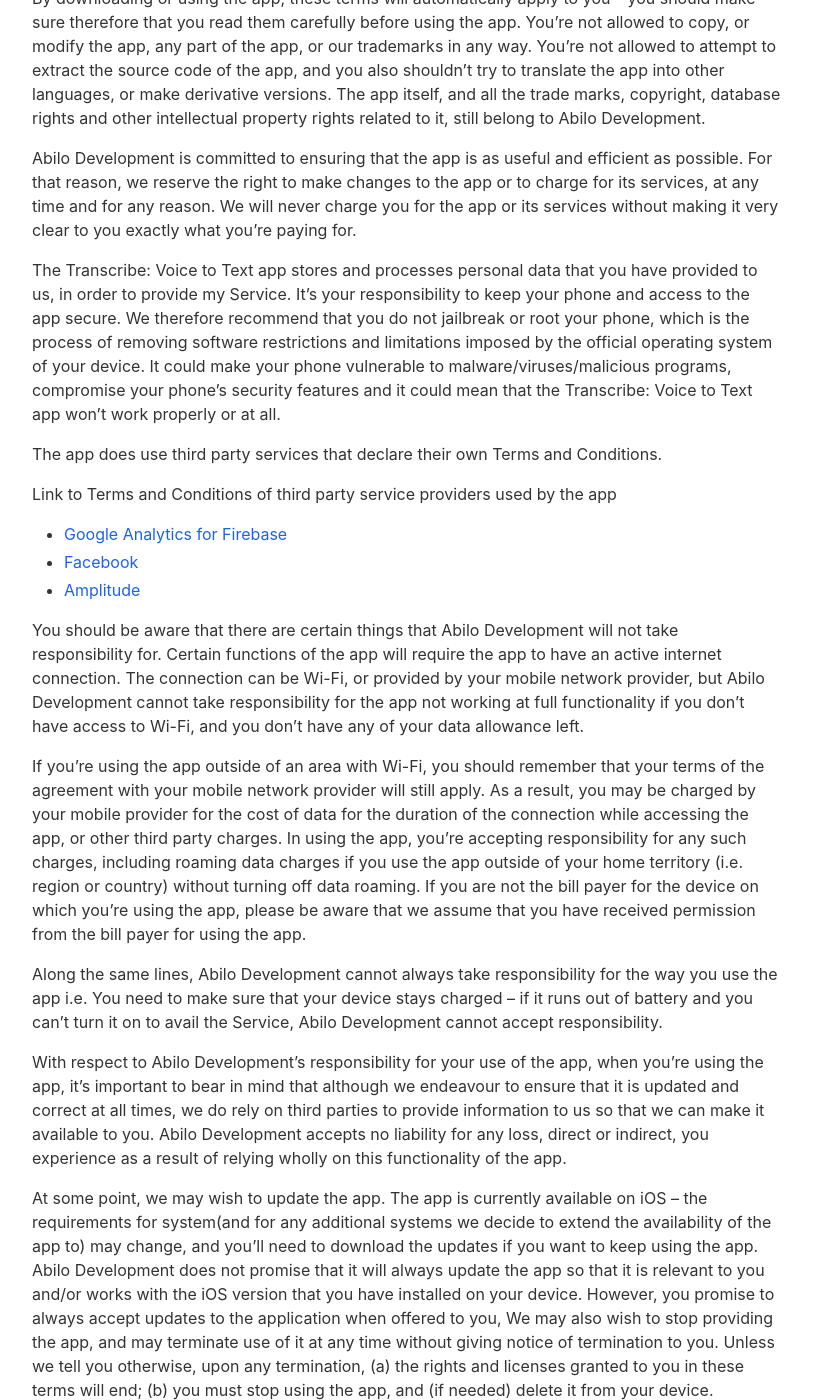
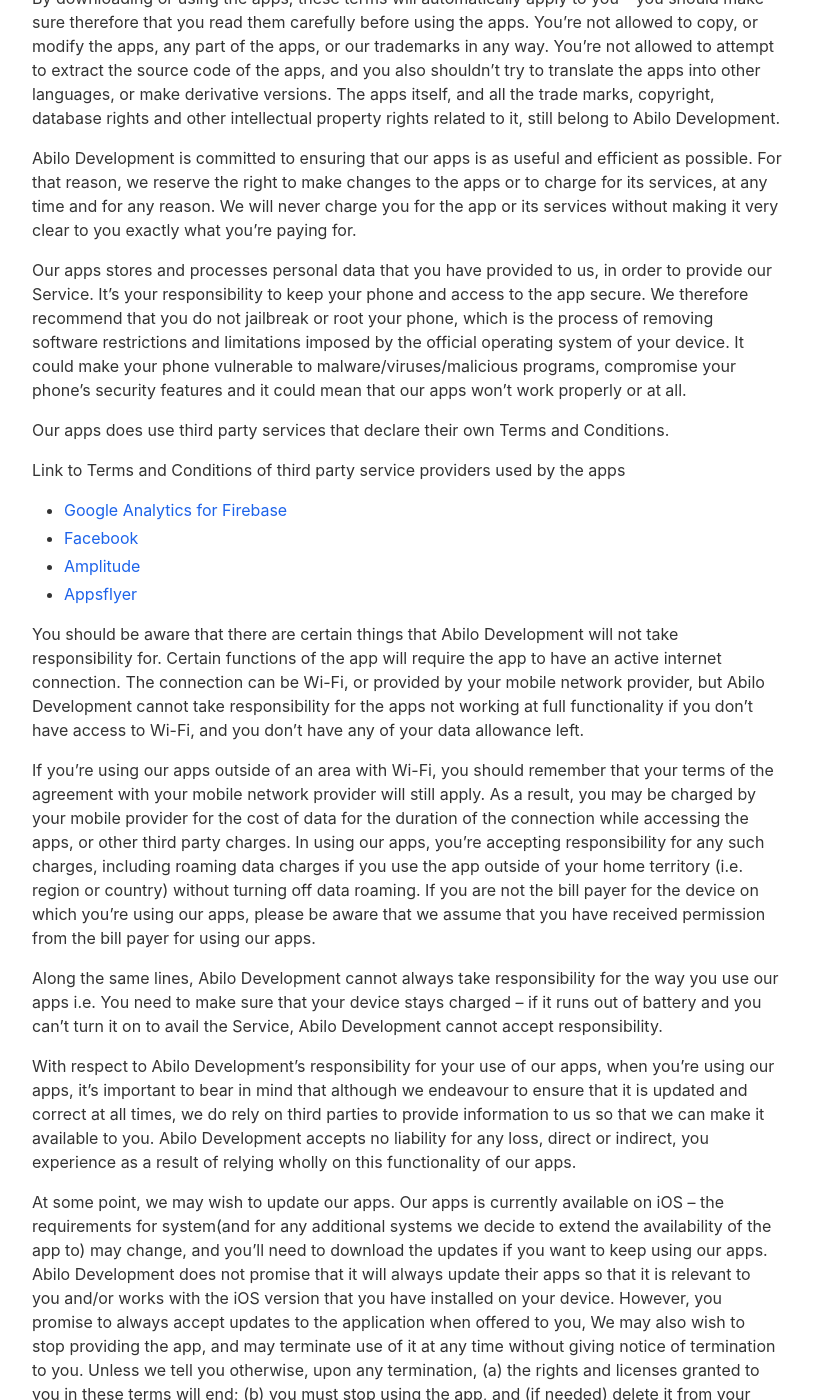
Before and after one commit to artem-sherbachuk/transcribe.com, a Jekyll site: the page built from _pages/terms.md, in a window 1280 px wide and 1400 px high, scrolled down 199 px. Shown: the whole window, without its empty margins (233-1046 px from the left). Built offline with Jekyll 4.4.1, drawn with Linux system fonts in a browser that asks for light colours; nearby versions of some CDN libraries; some of the changed text lies outside the part shown.

Commit message:
Update terms.md

```diff
--- a/_pages/terms.md
+++ b/_pages/terms.md
@@ -6,33 +6,34 @@
 
 **Terms & Conditions**
 
-By downloading or using the app, these terms will automatically apply to you – you should make sure therefore that you read them carefully before using the app. You’re not allowed to copy, or modify the app, any part of the app, or our trademarks in any way. You’re not allowed to attempt to extract the source code of the app, and you also shouldn’t try to translate the app into other languages, or make derivative versions. The app itself, and all the trade marks, copyright, database rights and other intellectual property rights related to it, still belong to Abilo Development.
+By downloading or using the apps, these terms will automatically apply to you – you should make sure therefore that you read them carefully before using the apps. You’re not allowed to copy, or modify the apps, any part of the apps, or our trademarks in any way. You’re not allowed to attempt to extract the source code of the apps, and you also shouldn’t try to translate the apps into other languages, or make derivative versions. The apps itself, and all the trade marks, copyright, database rights and other intellectual property rights related to it, still belong to Abilo Development.
 
-Abilo Development is committed to ensuring that the app is as useful and efficient as possible. For that reason, we reserve the right to make changes to the app or to charge for its services, at any time and for any reason. We will never charge you for the app or its services without making it very clear to you exactly what you’re paying for.
+Abilo Development is committed to ensuring that our apps is as useful and efficient as possible. For that reason, we reserve the right to make changes to the apps or to charge for its services, at any time and for any reason. We will never charge you for the app or its services without making it very clear to you exactly what you’re paying for.
 
-The Transcribe: Voice to Text app stores and processes personal data that you have provided to us, in order to provide my Service. It’s your responsibility to keep your phone and access to the app secure. We therefore recommend that you do not jailbreak or root your phone, which is the process of removing software restrictions and limitations imposed by the official operating system of your device. It could make your phone vulnerable to malware/viruses/malicious programs, compromise your phone’s security features and it could mean that the Transcribe: Voice to Text app won’t work properly or at all.
+Our apps stores and processes personal data that you have provided to us, in order to provide our Service. It’s your responsibility to keep your phone and access to the app secure. We therefore recommend that you do not jailbreak or root your phone, which is the process of removing software restrictions and limitations imposed by the official operating system of your device. It could make your phone vulnerable to malware/viruses/malicious programs, compromise your phone’s security features and it could mean that our apps won’t work properly or at all.
 
-The app does use third party services that declare their own Terms and Conditions.
+Our apps does use third party services that declare their own Terms and Conditions.
 
-Link to Terms and Conditions of third party service providers used by the app
+Link to Terms and Conditions of third party service providers used by the apps
 
 *   [Google Analytics for Firebase](https://firebase.google.com/terms/analytics)
 *   [Facebook](https://www.facebook.com/legal/terms/plain_text_terms)
 *   [Amplitude](https://amplitude.com/terms)
+*   [Appsflyer](https://www.appsflyer.com/legal/terms-of-use/)
 
-You should be aware that there are certain things that Abilo Development will not take responsibility for. Certain functions of the app will require the app to have an active internet connection. The connection can be Wi-Fi, or provided by your mobile network provider, but Abilo Development cannot take responsibility for the app not working at full functionality if you don’t have access to Wi-Fi, and you don’t have any of your data allowance left.
+You should be aware that there are certain things that Abilo Development will not take responsibility for. Certain functions of the app will require the app to have an active internet connection. The connection can be Wi-Fi, or provided by your mobile network provider, but Abilo Development cannot take responsibility for the apps not working at full functionality if you don’t have access to Wi-Fi, and you don’t have any of your data allowance left.
 
-If you’re using the app outside of an area with Wi-Fi, you should remember that your terms of the agreement with your mobile network provider will still apply. As a result, you may be charged by your mobile provider for the cost of data for the duration of the connection while accessing the app, or other third party charges. In using the app, you’re accepting responsibility for any such charges, including roaming data charges if you use the app outside of your home territory (i.e. region or country) without turning off data roaming. If you are not the bill payer for the device on which you’re using the app, please be aware that we assume that you have received permission from the bill payer for using the app.
+If you’re using our apps outside of an area with Wi-Fi, you should remember that your terms of the agreement with your mobile network provider will still apply. As a result, you may be charged by your mobile provider for the cost of data for the duration of the connection while accessing the apps, or other third party charges. In using our apps, you’re accepting responsibility for any such charges, including roaming data charges if you use the app outside of your home territory (i.e. region or country) without turning off data roaming. If you are not the bill payer for the device on which you’re using our apps, please be aware that we assume that you have received permission from the bill payer for using our apps.
 
-Along the same lines, Abilo Development cannot always take responsibility for the way you use the app i.e. You need to make sure that your device stays charged – if it runs out of battery and you can’t turn it on to avail the Service, Abilo Development cannot accept responsibility.
+Along the same lines, Abilo Development cannot always take responsibility for the way you use our apps i.e. You need to make sure that your device stays charged – if it runs out of battery and you can’t turn it on to avail the Service, Abilo Development cannot accept responsibility.
 
-With respect to Abilo Development’s responsibility for your use of the app, when you’re using the app, it’s important to bear in mind that although we endeavour to ensure that it is updated and correct at all times, we do rely on third parties to provide information to us so that we can make it available to you. Abilo Development accepts no liability for any loss, direct or indirect, you experience as a result of relying wholly on this functionality of the app.
+With respect to Abilo Development’s responsibility for your use of our apps, when you’re using our apps, it’s important to bear in mind that although we endeavour to ensure that it is updated and correct at all times, we do rely on third parties to provide information to us so that we can make it available to you. Abilo Development accepts no liability for any loss, direct or indirect, you experience as a result of relying wholly on this functionality of our apps.
 
-At some point, we may wish to update the app. The app is currently available on iOS – the requirements for system(and for any additional systems we decide to extend the availability of the app to) may change, and you’ll need to download the updates if you want to keep using the app. Abilo Development does not promise that it will always update the app so that it is relevant to you and/or works with the iOS version that you have installed on your device. However, you promise to always accept updates to the application when offered to you, We may also wish to stop providing the app, and may terminate use of it at any time without giving notice of termination to you. Unless we tell you otherwise, upon any termination, (a) the rights and licenses granted to you in these terms will end; (b) you must stop using the app, and (if needed) delete it from your device.
+At some point, we may wish to update our apps. Our apps is currently available on iOS – the requirements for system(and for any additional systems we decide to extend the availability of the app to) may change, and you’ll need to download the updates if you want to keep using our apps. Abilo Development does not promise that it will always update their apps so that it is relevant to you and/or works with the iOS version that you have installed on your device. However, you promise to always accept updates to the application when offered to you, We may also wish to stop providing the app, and may terminate use of it at any time without giving notice of termination to you. Unless we tell you otherwise, upon any termination, (a) the rights and licenses granted to you in these terms will end; (b) you must stop using the app, and (if needed) delete it from your device.
 
 **Changes to This Terms and Conditions**
 
-I may update our Terms and Conditions from time to time. Thus, you are advised to review this page periodically for any changes. I will notify you of any changes by posting the new Terms and Conditions on this page.
+We may update our Terms and Conditions from time to time. Thus, you are advised to review this page periodically for any changes. I will notify you of any changes by posting the new Terms and Conditions on this page.
 
 These terms and conditions are effective as of 2021-07-07
 
```
